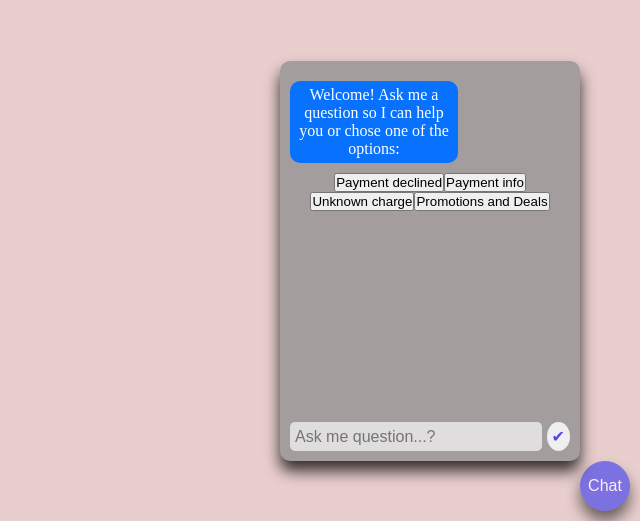
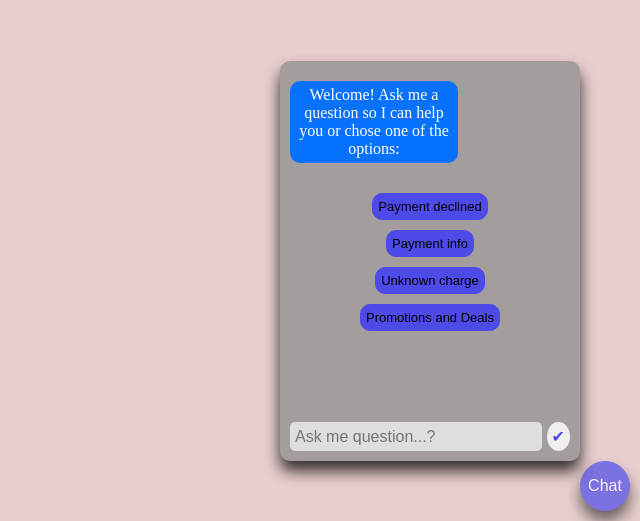
Before and after one commit to michalsamulak/Chatbot, a website built with Parcel: page index.html in a window 1280 px wide. Shown: the part 279-800 px from the top of the page, without its empty margins (640-1280 px from the left). Built offline with nearby package versions, Linux system fonts and the light colour scheme; a web font is replaced by a local one.

Commit message:
style scrollbar

```diff
--- a/src/style/main.scss
+++ b/src/style/main.scss
@@ -2,7 +2,7 @@ $btn-color: #4d4ae8;
 $base-bg-color: #b4535348;
 $font-color: #fff;
 $chat-bg-color: #0872fe;
-$color-hover: rgb(128, 1, 1);
+
 $color-loader-1: rgba(0, 0, 0, 0.202);
 $color-loader-2:  rgb(200, 189, 189);
 *,
@@ -12,6 +12,26 @@ $color-loader-2:  rgb(200, 189, 189);
     padding: 0;
     box-sizing: border-box;
 }
+
+
+* {
+    scrollbar-width: thin;
+    scrollbar-color: $btn-color rgba(0, 0, 0, 0.347);
+  }
+
+  *::-webkit-scrollbar {
+    width: 8px;
+  }
+
+  *::-webkit-scrollbar-track {
+    background: rgba(0, 0, 0, 0.347);
+  }
+
+  *::-webkit-scrollbar-thumb {
+    background-color: $btn-color;
+    border-radius: 20px;
+    border: 3px solid rgba(0, 0, 0, 0.347);
+  }
 
 @import url("https://fonts.googleapis.com/css2?family=Red+Hat+Mono&display=swap");
 
@@ -147,7 +167,7 @@ body {
             border-radius: 10px;
             padding: 5px;
             margin: 10px auto ;
-            font-size: 1rem;
+            font-size: 13px;
             cursor: pointer;
             background-color: $btn-color;
             border: 1px solid $btn-color;
@@ -155,14 +175,7 @@ body {
     }
 }
 
-.btnQue {
-    cursor: pointer;
 
-    &:hover {
-        color: $color-hover;
-        font-size: 15px;
-    }
-}
 
 .loader span {
     width: 10px;
--- a/src/ts/index.ts
+++ b/src/ts/index.ts
@@ -11,7 +11,7 @@ class Chatbot {
   chatBtn: HTMLElement
   chatContainer: HTMLElement
   chatQuesBtn: any
-  chatQues: HTMLDivElement
+  chatQues: HTMLElement
   root: HTMLElement
   chatWindow: HTMLElement
   quesOptions: string[]
@@ -26,7 +26,7 @@ class Chatbot {
     this.chatBtn = createElementWithClass('button', 'chat__btn')
     this.loader = loaderAnimation()
     this.chatContainer = createElementWithManyClass('div', ['chat__container', 'active'])
-    this.chatQues = document.createElement('div')
+    this.chatQues = createElementWithClass('div', 'chat__ques')
     this.chatWindow = createElementWithClass('div', 'chat__window')
     this.quesOptions = ['Payment declined', 'Payment info', 'Unknown charge', 'Promotions and Deals']
     this.quesReply = ['I am very sorry your card has been declined', 'Your last paymant was $3.000', 'I will transfer you to... ', 'Are special deals for you...  ']
@@ -76,7 +76,7 @@ class Chatbot {
 
   botQueHandler() {
     this.quesOptions.forEach((option, i) => {
-      const chatQuesBtn = createElementWithClass('button', 'btnQue')
+      const chatQuesBtn = createElementWithClass('button', 'chat__ques-btn')
       chatQuesBtn.innerHTML = option
 
       chatQuesBtn.setAttribute('id', `${i}`)
@@ -87,8 +87,10 @@ class Chatbot {
 
   resetHeight() {
     this.chatWindow.removeChild(this.chatQues)
-    this.chatWindow.appendChild(this.chatQues)
-    this.chatWindow.scrollTo(0, this.chatWindow.scrollHeight)
+    setInterval(() => {
+      this.chatWindow.appendChild(this.chatQues)
+      this.chatWindow.scrollTo(0, this.chatWindow.scrollHeight)
+    }, 4000)
   }
 
   predominateOptionsHandler(e: any) {
```
Also changed, not shown: index.html (+6 -5 lines), dist/index.html, 3 other files.
